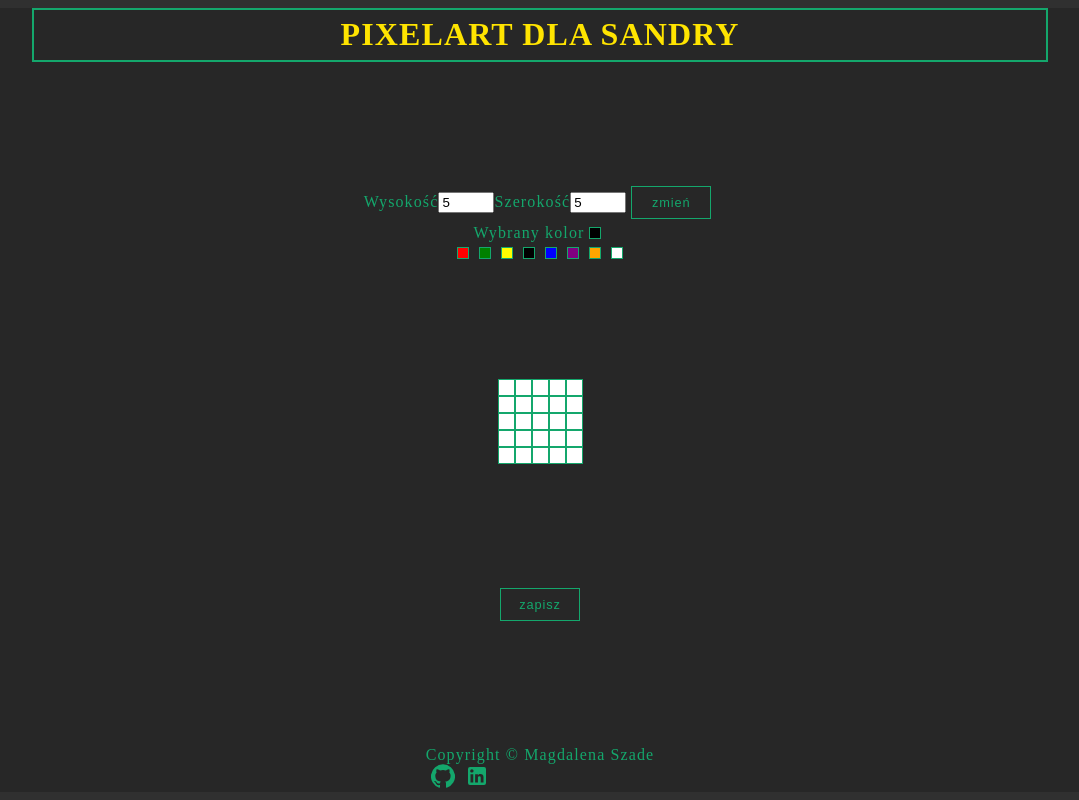
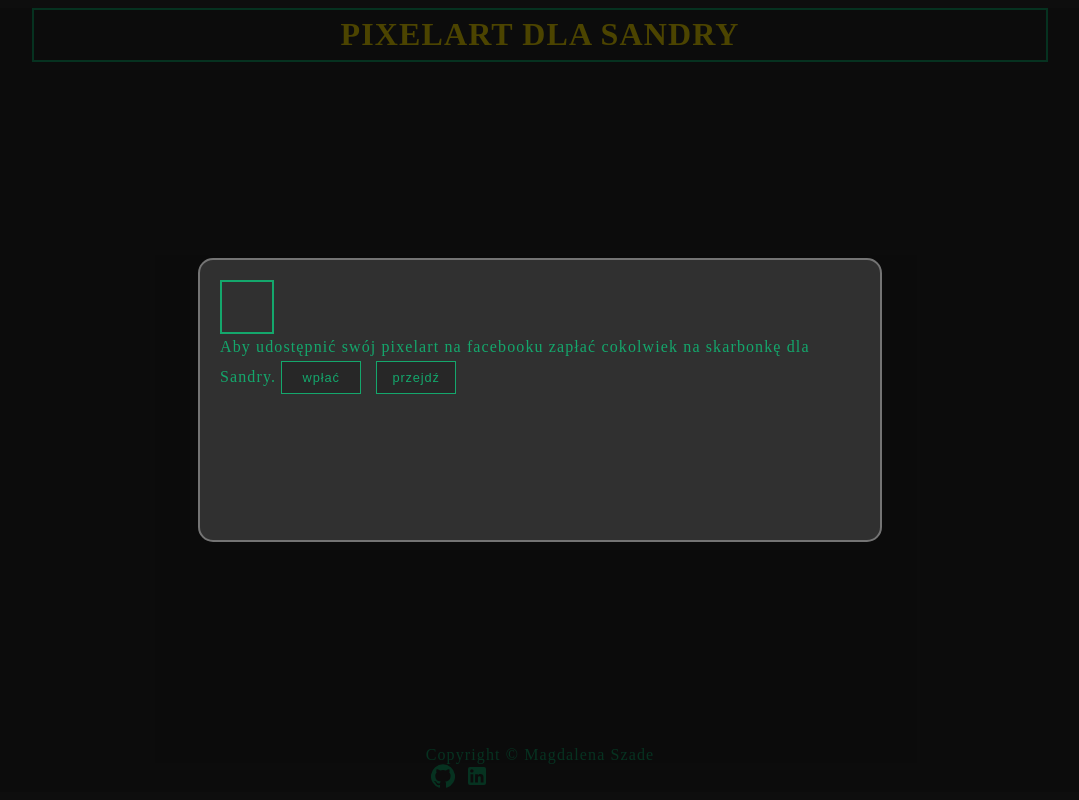
Before and after one commit to MagdaSzade/pixelart, a React (Create React App) app in the folder client/: page /result in a window 1280 px wide. Shown: the whole page, without its empty margins (100-1179 px from the left). Built offline with nearby package versions, Linux system fonts and the light colour scheme; no server answers; the HTML template or start-up script is replaced by a standard one.

Commit message:
add react router to app

```diff
--- a/client/package.json
+++ b/client/package.json
@@ -14,6 +14,7 @@
     "react": "^16.12.0",
     "react-dom": "^16.12.0",
     "react-redux": "^7.1.3",
+    "react-router-dom": "^5.2.0",
     "react-scripts": "3.4.0",
     "redux": "^4.0.5",
     "redux-thunk": "^2.3.0",
--- a/client/src/components/App.js
+++ b/client/src/components/App.js
@@ -1,4 +1,9 @@
 import React from 'react';
+import {
+    BrowserRouter as Router,
+    Switch,
+    Route
+  } from "react-router-dom";
 
 import HeaderBar from './HeaderBar';
 import SelectSize from './SelectSize';
@@ -35,12 +40,7 @@ class App extends React.Component {
 
     isPopup() {
         if (this.state.isPopup) {
-            return <PopUp
-                pixels={this.state.pixels}
-                width={this.state.width}
-                height={this.state.height}
-                closePopUp={this.closePopUp}
-                />
+            return
         }
     }
 
@@ -64,11 +64,25 @@ class App extends React.Component {
 
     render() {
         return (
+            <Router>
                 <div className="app-conteiner flex">
                     <HeaderBar />
+                    <Switch>
+                        <Route path="/result">
+                            <PopUp
+                                pixels={this.state.pixels}
+                                width={this.state.width}
+                                height={this.state.height}
+                                closePopUp={this.closePopUp}
+                            />
+                        </Route>
+                        <Route path="/:id">
+                            DUPA
+                        </Route>
+                        <Route path="/">
                             <div className="grid">
                                 <SelectSize onSelectSize={this.onSelectSize}/>
-                    <SelectColor onSelectColor={this.onSelectColor}/>
+                                <SelectColor onSelectColor={this.onSelectColor} />
                             </div>
                             <Canva
                                 selectedColor={this.state.selectedColor}
@@ -77,10 +91,12 @@ class App extends React.Component {
                                 sendArtState={this.state.sendArt}
                                 sendArt={this.sendArt}
                             />
-                <Button onButtonClick={this.onSaveArt} text="zapisz"/>
+                            <Button onButtonClick={this.onSaveArt}  text="zapisz"/>
+                        </Route>
+                    </Switch>
                     <FooterBar />
-                { this.isPopup() }
                 </div>
+            </Router>
         );
     }
 }
--- a/client/src/components/PopUp.js
+++ b/client/src/components/PopUp.js
@@ -11,8 +11,6 @@ class PopUp extends React.Component {
         id: '5f0f52155e76773a3011252c',
         isPaid: false
     }
-
-
 
     componentDidMount() {
         const canvas = document.getElementById("myCanvas");
```
Also changed, not shown: 1 other file (tests, documents, lock files or other folders). Lines whose indentation alone changed are shown as unchanged.
